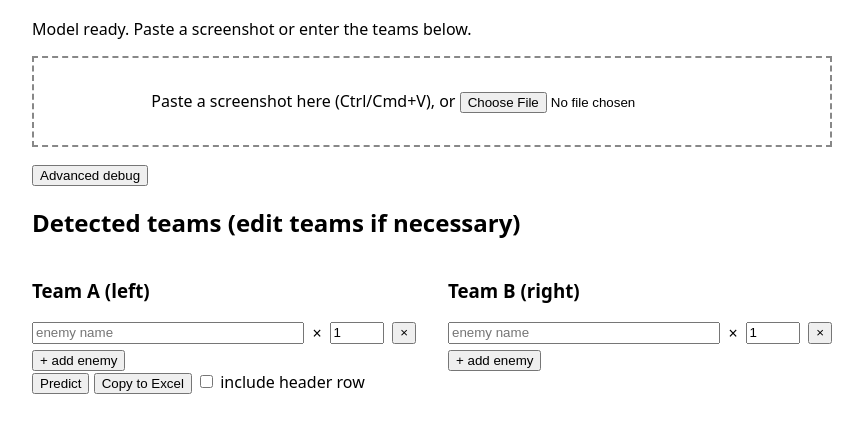
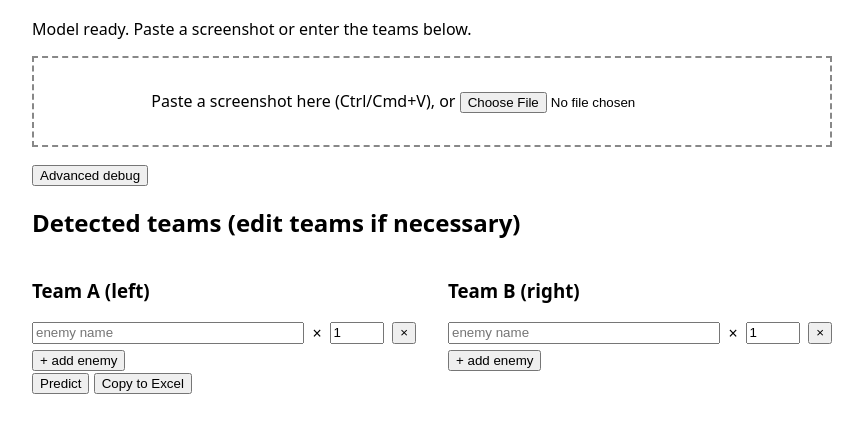
Before and after one commit to duelchannelsolver/duel-channel-predictor, a plain HTML site: page index.html in a window 1280 px wide. Shown: the part 78-510 px from the top of the page, without its empty margins (208-1071 px from the left). Drawn offline with Linux system fonts and the light colour scheme.

Commit message:
removing unnecessary bloat

```diff
--- a/index.html
+++ b/index.html
@@ -43,7 +43,6 @@
     </div>
     <button id="predictBtn">Predict</button>
     <button id="copyBtn" type="button">Copy to Excel</button>
-    <label><input type="checkbox" id="copyHeaders"> include header row</label>
     <h2 id="predictionOutput"></h2>
     <button id="infoToggle" type="button" aria-expanded="false" style="display:none">Advanced Info</button>
     <p id="predictionDetail" style="display:none"></p>
```
